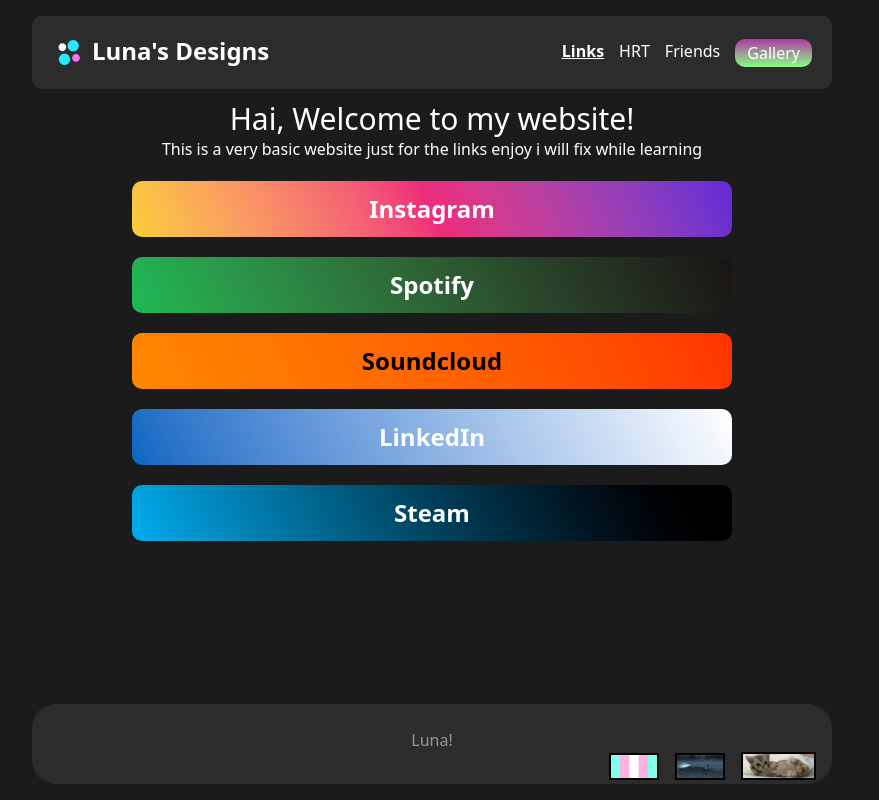
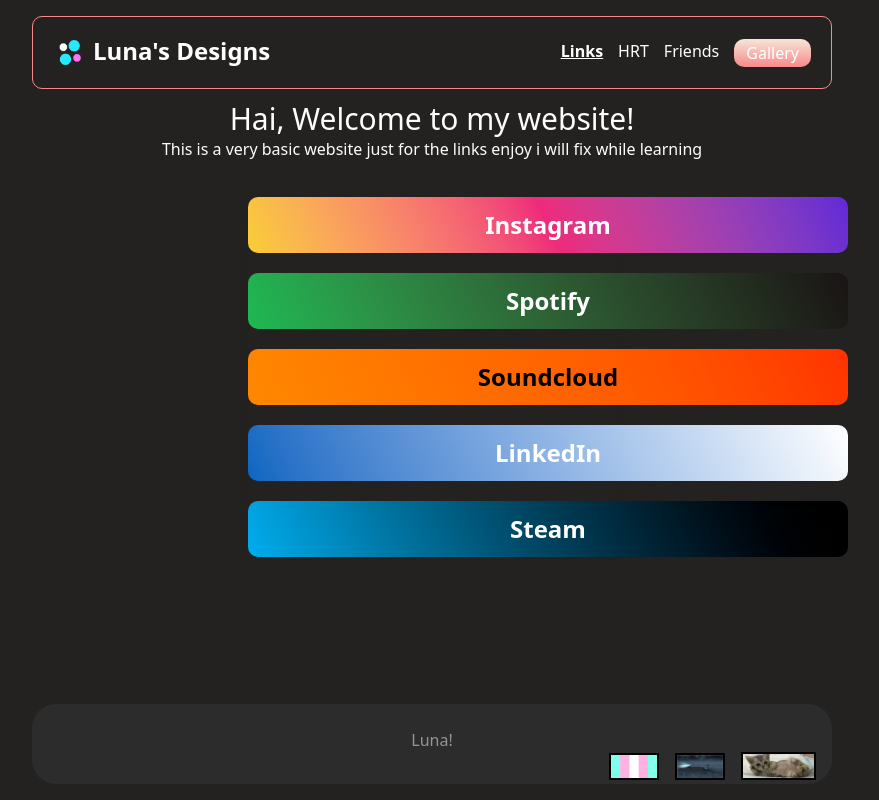
Before and after one commit to Lunadrite/discord, a React (Vite) app: page / in a window 1280 px wide. Shown: the whole page, without its empty margins (208-1087 px from the left). Built offline with nearby package versions, Linux system fonts and the light colour scheme.

Commit message:
Styling Coloring

```diff
--- a/src/components/Header.tsx
+++ b/src/components/Header.tsx
@@ -2,7 +2,7 @@
 
 export default function Header({ path }: { path: string }) {
   return (
-    <header className="bg-[#2c2c2c] h-[73px] text-white flex justify-between items-center px-5 rounded-lg mt-[2vh]">
+    <header className="border-1 border-[#f68989] h-[73px] text-white flex justify-between items-center px-5 rounded-lg mt-[2vh]">
       <div className="Logo-Name font-bold flex gap-1.5 items-center">
         <img src={Logo} width={34} />
         <a href="/">
@@ -23,7 +23,7 @@
         <li className={path === "/friends" ? "underline font-bold " : ""}>
           <a href="/friends">Friends</a>
         </li>
-        <button className="bg-linear-to-b/srgb from-[#b138a7] to-[#87ff83] cursor-pointer duration-200 rounded-lg px-3 py-0.5 hover:bg-linear-to-r/srgb hover:from-[#87ff83] hover:to-[#b138a7]">
+        <button className="bg-linear-to-b/srgb from-[#f6e7d8] to-[#f68989] cursor-pointer duration-200 rounded-lg px-3 py-0.5 hover:bg-linear-to-r/srgb hover:from-[#f68989] hover:to-[#f6e7d8]">
           <a href="/gallery">Gallery</a>
         </button>
       </ul>
--- a/src/components/home/Connections.tsx
+++ b/src/components/home/Connections.tsx
@@ -1,6 +1,6 @@
 export default function Connections() {
   return (
-    <div className="mt-5 ">
+    <div className="mt-5 p-4 w-[50%] mx-auto h-full  rounded-md bg-clip-padding backdrop-filter backdrop-blur-sm bg-opacity-10 ">
       <div className="" />
       <ul className="flex gap-[20px] flex-col list-none w-[600px] mx-[auto]">
         {" "}
--- a/src/index.css
+++ b/src/index.css
@@ -4,8 +4,8 @@
 @custom-variant dark (&:is(.dark *));
 
 body {
-  background: #1b1b1b;
-  color: white;
+  background: #242220;
+  color: #fefdfd;
 }
 
 @layer base {
@@ -18,7 +18,7 @@
   }
 
   .pictureComment {
-    @apply flex gap-[20px] list-none p-2 bg-[#2C90FE] rounded-md text-start;
+    @apply flex gap-[20px] list-none p-2 bg-[#c65d7b] rounded-md text-start;
   }
 }
 
--- a/src/pages/Gallery.tsx
+++ b/src/pages/Gallery.tsx
@@ -8,7 +8,7 @@
 export default function HRT() {
   return (
     <>
-      <p className="pt-3 mb-10 mx-auto text-center">
+      <p className="pt-3 mb-6 mx-auto text-center">
         Welcome to my gallery hope you enjoy my pictures :)
       </p>
       <div className="grid 3xl:grid-cols-4 2xl:grid-cols-3 gap-8 lg:grid-cols-2 grid-cols-1 mx-auto ">
--- a/src/pages/Home.tsx
+++ b/src/pages/Home.tsx
@@ -9,7 +9,9 @@
           learning
         </p>
       </div>
-      <Connections />
+      <div className="">
+        <Connections />
+      </div>
     </main>
   );
 }
```
